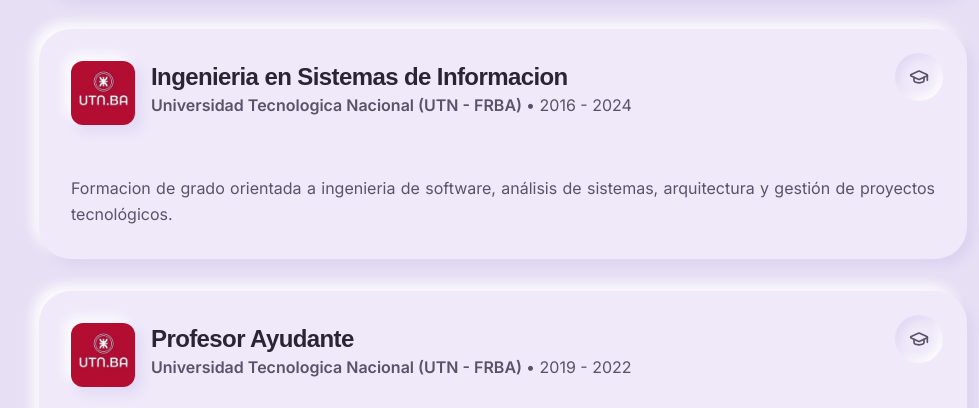
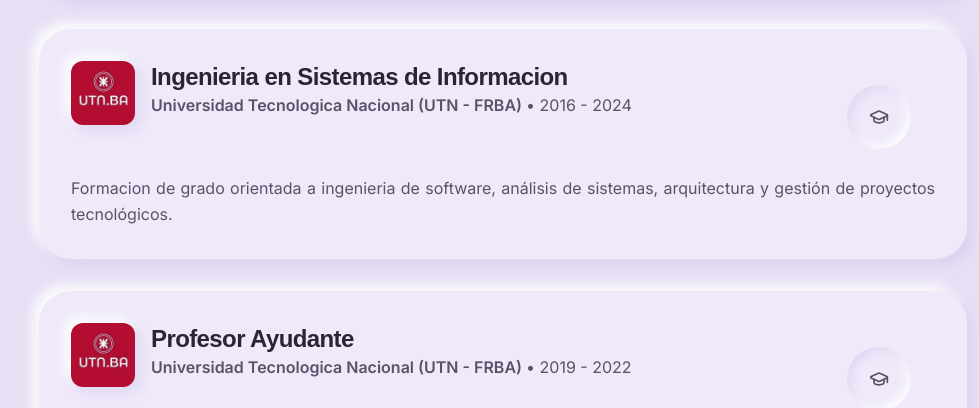
Before and after one commit to achani2497/portfolio, an Astro site: page / in a window 1280 px wide. Shown: the part 2269-2677 px from the top of the page, without its empty margins (137-1116 px from the left). Built offline with nearby package versions, Linux system fonts and the light colour scheme; Astro itself is replaced by a stand-in of ours; a web font is replaced by a local one.

Commit message:
Ajuste a card de experiencia

```diff
--- a/src/components/experience/ExperienceCard.astro
+++ b/src/components/experience/ExperienceCard.astro
@@ -42,7 +42,7 @@ const CornerIcon =
 >
   <!-- CORNER ICON -->
   <div
-    class="shadow-neumorphic-inset bg-surface text-text-secondary absolute top-6 right-6 flex h-12 w-12 items-center justify-center rounded-full"
+    class="shadow-neumorphic-inset bg-surface text-text-secondary absolute top-6 right-6 flex h-14 w-14 items-center justify-center rounded-full sm:top-14 sm:right-14 sm:h-16 sm:w-16"
   >
     <CornerIcon className="h-5 w-5" />
   </div>
@@ -71,7 +71,6 @@ const CornerIcon =
 
     <!-- INFO -->
     <div class="flex flex-col">
-      <!-- <h3 class="font-display text-2xl tracking-tight text-text-primary"> -->
       <h3
         class="font-display text-text-primary text-xl tracking-tight sm:text-2xl"
       >
```
